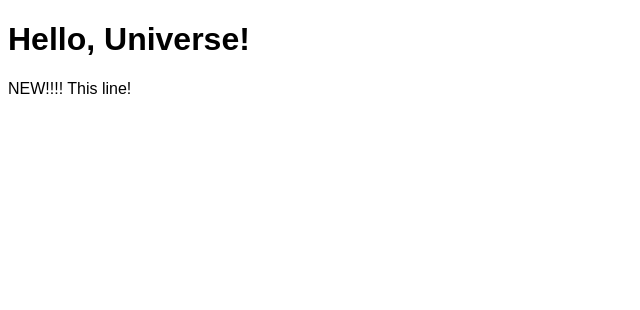
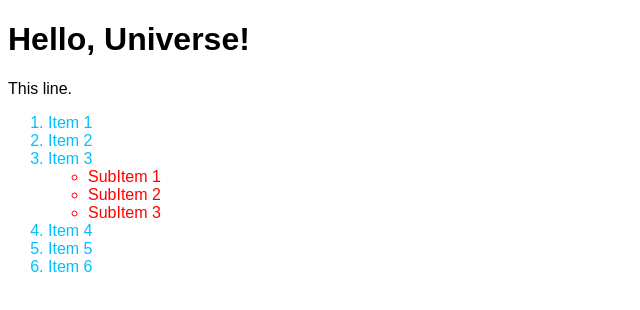
Before and after one commit to NanhuGITHUB/lesson1, a plain HTML site: page index.html in a window 1280 px wide. Shown: the whole page, without its empty margins (0-640 px from the left). Drawn offline with Linux system fonts and the light colour scheme.

Commit message:
Update index.html

```diff
--- a/index.html
+++ b/index.html
@@ -11,6 +11,14 @@
                 font-family: Arial, sans-serif;
             }
 
+            ol > li {
+                color: deepskyblue;
+            }
+
+            ul > li {
+                color: red;
+            }
+
         </style>
 
     </head>
@@ -18,7 +26,21 @@
     <body>
 
         <h1>Hello, Universe!</h1>
-        <p>NEW!!!! This line!</p>
+        <p>This line.</p>
+
+        <ol>
+            <li>Item 1</li>
+            <li>Item 2</li>
+            <li>Item 3</li>
+            <ul>
+                <li>SubItem 1</li>
+                <li>SubItem 2</li>
+                <li>SubItem 3</li>
+            </ul>
+            <li>Item 4</li>
+            <li>Item 5</li>
+            <li>Item 6</li>
+        </ol>
     </body>
 
 </html>
```
